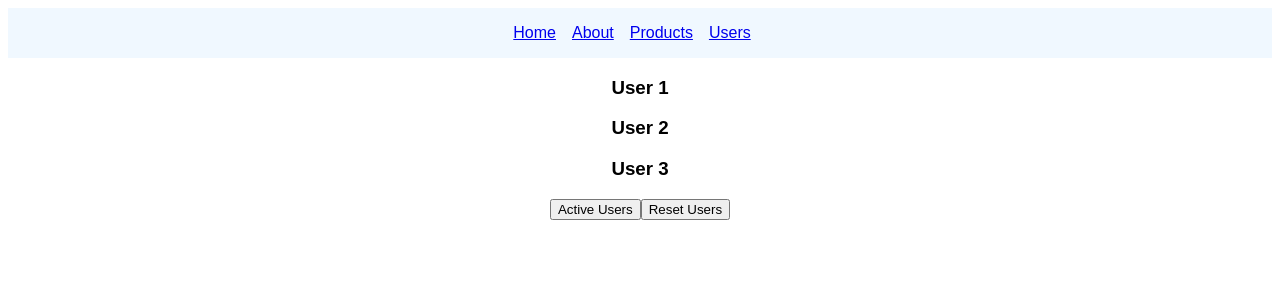
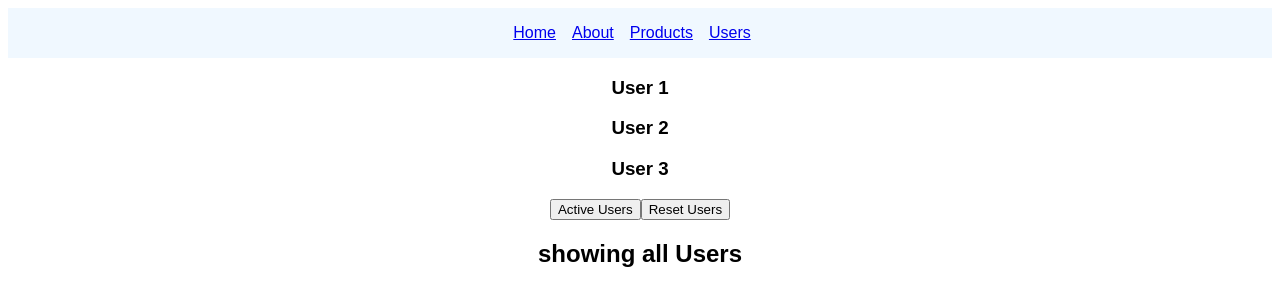
Before and after one commit to abehera01/react_router, a React (Create React App) app: page /users in a window 1280 px wide. Shown: the top 306 px of the page. Built offline with nearby package versions, Linux system fonts and the light colour scheme.

Commit message:
Update Users.jsx  useSearchParams 2

```diff
--- a/src/Components/Users.jsx
+++ b/src/Components/Users.jsx
@@ -2,6 +2,7 @@ import { Outlet, useSearchParams } from "react-router-dom";
 
 export const Users = () => {
   const [searchParams, SetSearchParams] = useSearchParams();
+  const showActiveUsers = searchParams.get("filter") === "active";
   return (
     <>
       <h3>User 1</h3>
@@ -13,6 +14,13 @@ export const Users = () => {
           Active Users
         </button>
         <button onClick={() => SetSearchParams({})}>Reset Users</button>
+        <div>
+          {showActiveUsers ? (
+            <h2>show Active Users</h2>
+          ) : (
+            <h2>showing all Users</h2>
+          )}
+        </div>
       </div>
     </>
   );
```
